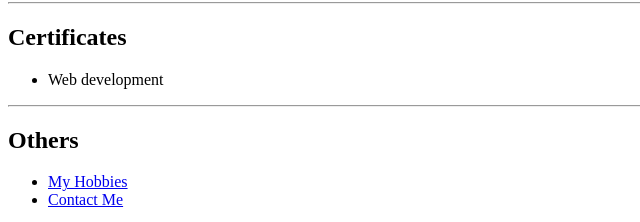
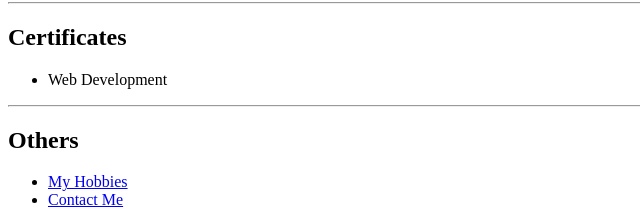
Before and after one commit to ahmaddaha/Resume, a plain HTML site: page index.html in a window 1280 px wide. Shown: the part 873-1095 px from the top of the page, 0-640 px from the left. Drawn offline with Linux system fonts and the light colour scheme.

Commit message:
Update index.html

```diff
--- a/index.html
+++ b/index.html
@@ -45,7 +45,7 @@
 
     <h2>Certificates</h2>
     <ul>
-        <li>Web development</li>
+        <li>Web Development</li>
     </ul>
     <hr>
 
```
